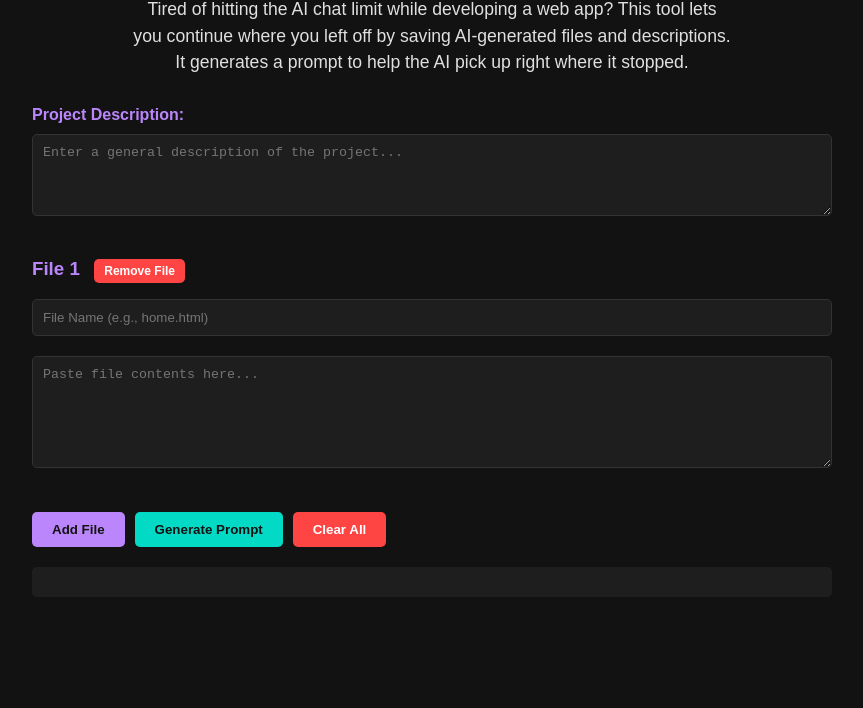
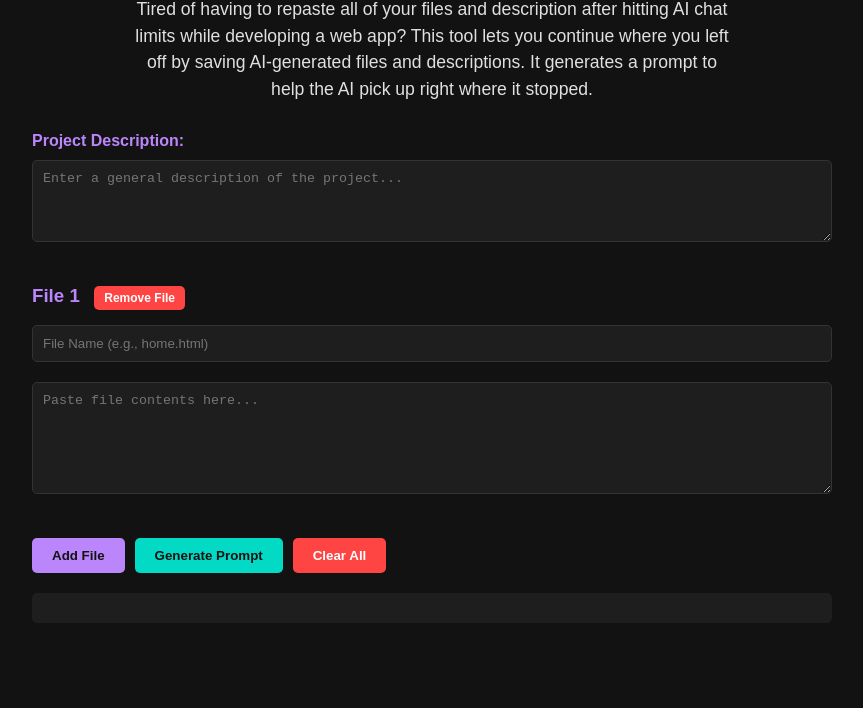
Before and after one commit to ethan1324567/ai-web-app-continuer, a plain HTML site: page index.html in a window 1280 px wide. Shown: the part 92-800 px from the top of the page, without its empty margins (208-1071 px from the left). Drawn offline with Linux system fonts and the light colour scheme.

Commit message:
Update index.html

```diff
--- a/index.html
+++ b/index.html
@@ -149,7 +149,7 @@
     <h1>AI Web App Continuer</h1>
     <!-- Description under the main title -->
     <div class="description">
-      Tired of hitting the AI chat limit while developing a web app? This tool lets you continue where you left off by saving AI-generated files and descriptions. It generates a prompt to help the AI pick up right where it stopped.
+      Tired of having to repaste all of your files and description after hitting AI chat limits while developing a web app? This tool lets you continue where you left off by saving AI-generated files and descriptions. It generates a prompt to help the AI pick up right where it stopped.
     </div>
 
     <!-- Description Field -->
```
